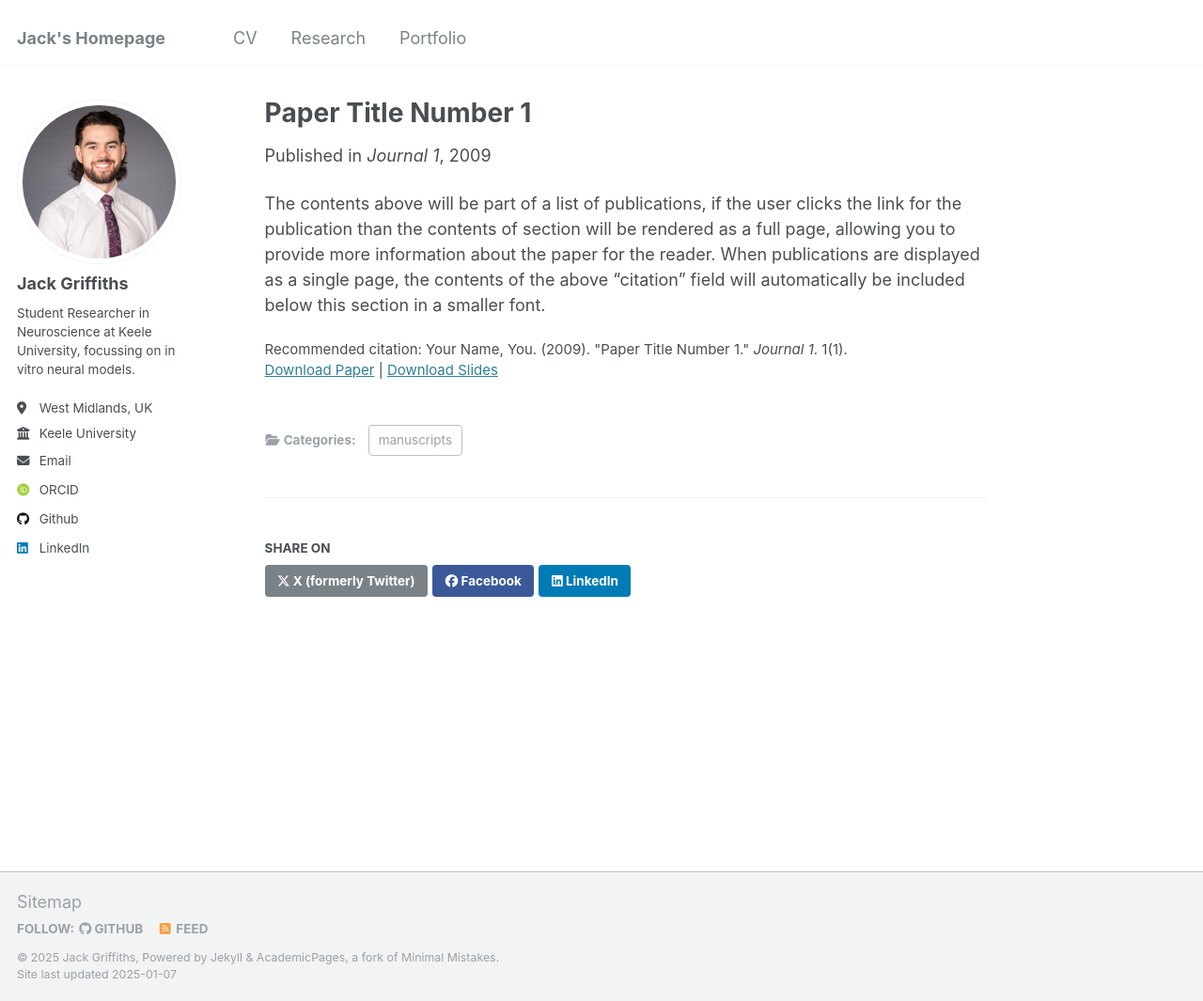
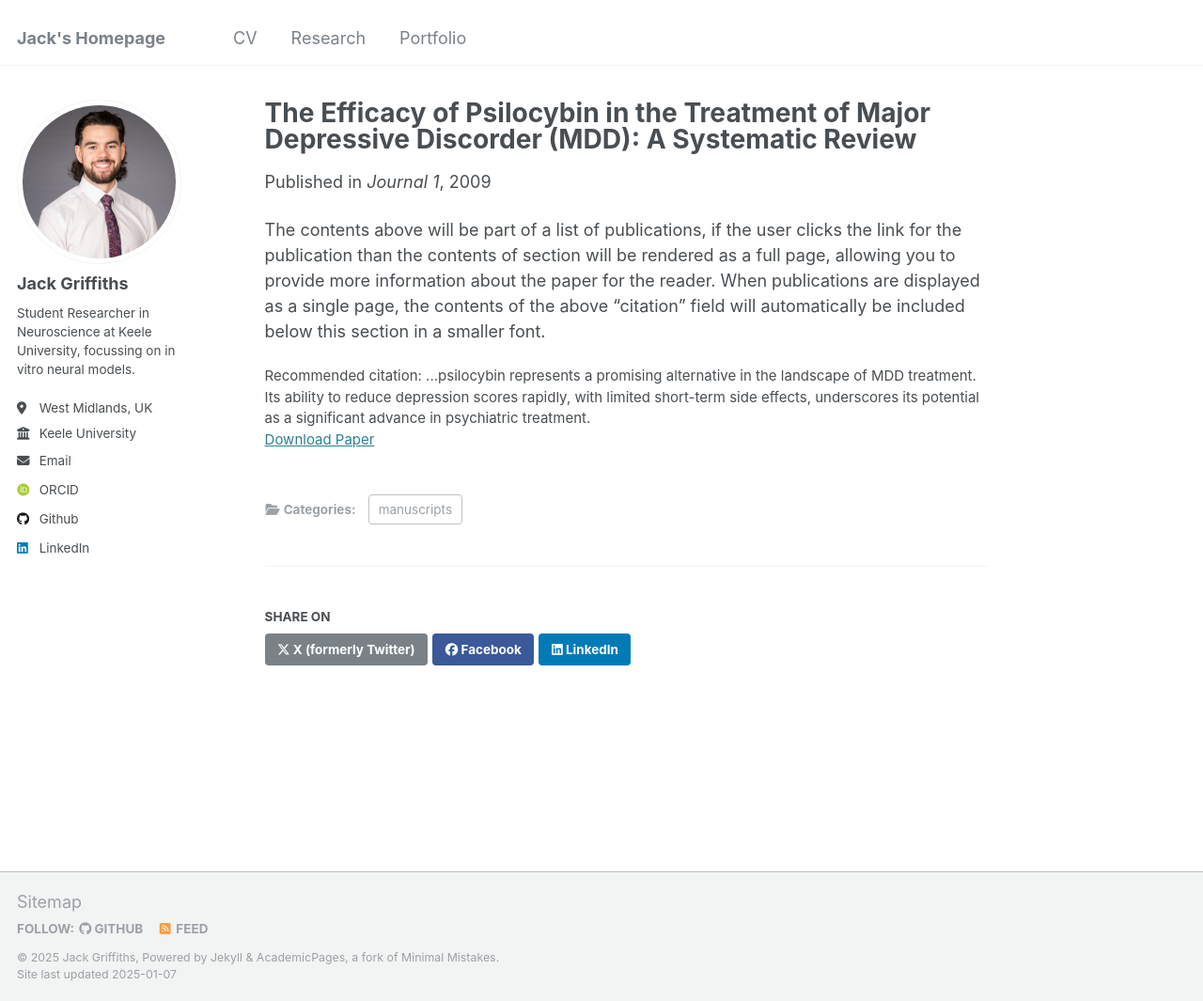
Before and after one commit to jacktgriffiths/jacktgriffiths.github.io, a Jekyll site: the page built from _research/2009-10-01-paper-title-number-1.md, in a window 1280 px wide and 1065 px high. Shown: the whole window at 94% size. Built offline with Jekyll 4.4.1, drawn with Linux system fonts in a browser that asks for light colours; some web fonts are replaced.

Commit message:
added psilocybin paper to research

```diff
--- a/_research/2009-10-01-paper-title-number-1.md
+++ b/_research/2009-10-01-paper-title-number-1.md
@@ -1,14 +1,14 @@
 ---
-title: "Paper Title Number 1"
+title: "The Efficacy of Psilocybin in the Treatment of Major Depressive Discorder (MDD): A Systematic Review"
 collection: research
 category: manuscripts
-permalink: /research/2009-10-01-paper-title-number-1
+permalink: /research/psilocybin_for_depression
 excerpt: 'This paper is about the number 1. The number 2 is left for future work.'
 date: 2009-10-01
 venue: 'Journal 1'
-slidesurl: 'http://academicpages.github.io/files/slides1.pdf'
-paperurl: 'http://academicpages.github.io/files/paper1.pdf'
-citation: 'Your Name, You. (2009). &quot;Paper Title Number 1.&quot; <i>Journal 1</i>. 1(1).'
+slidesurl: ##
+paperurl: 'http://academicpages.github.io/files/psilocybin_for_mdd.pdf'
+citation: '...psilocybin represents a promising alternative in the landscape of MDD treatment. Its ability to reduce depression scores rapidly, with limited short-term side effects, underscores its potential as a significant advance in psychiatric treatment.'
 ---
 
 The contents above will be part of a list of publications, if the user clicks the link for the publication than the contents of section will be rendered as a full page, allowing you to provide more information about the paper for the reader. When publications are displayed as a single page, the contents of the above "citation" field will automatically be included below this section in a smaller font.
```
Also changed, not shown: 1 other file.
